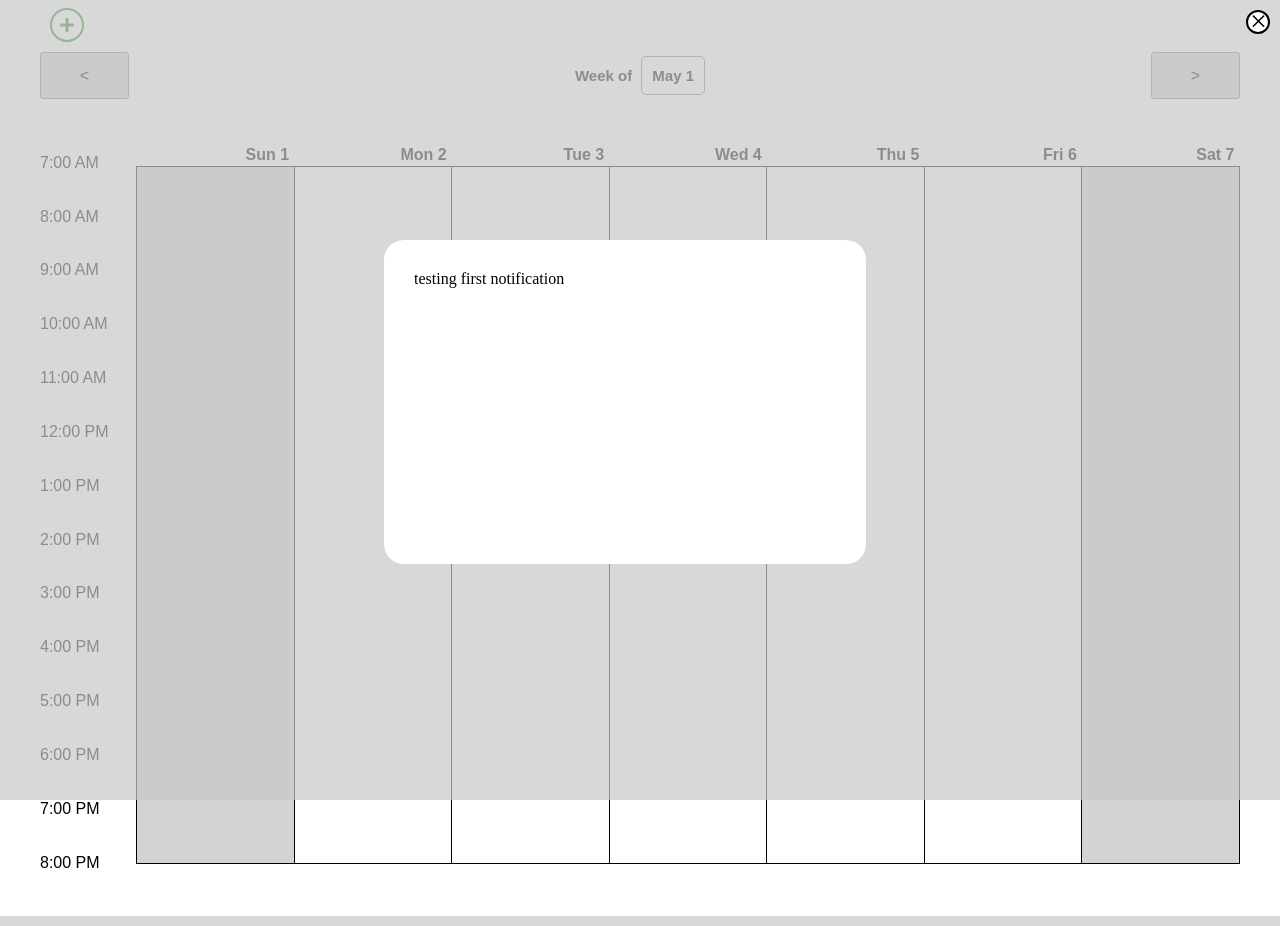
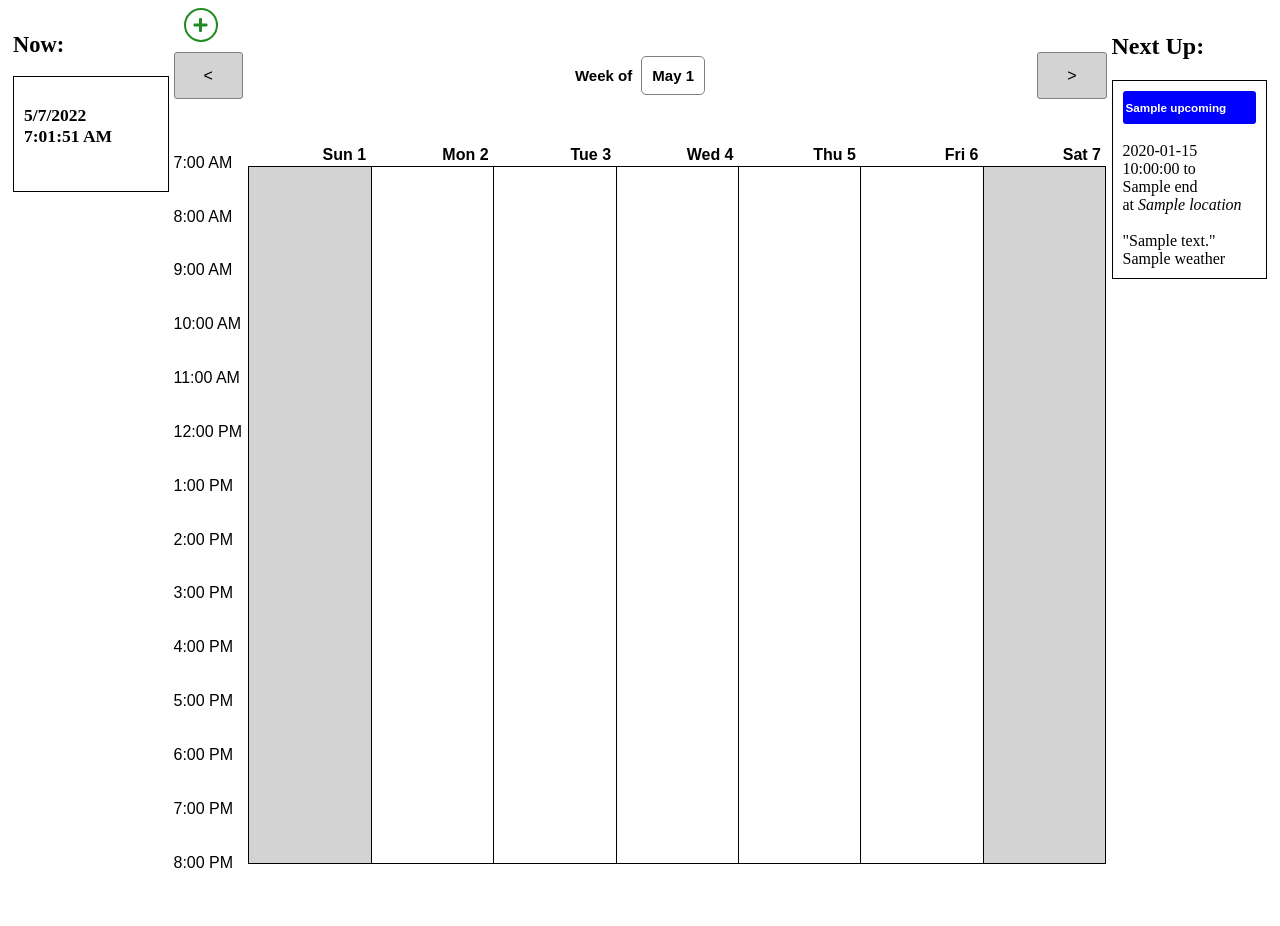
Before and after one commit to ritwika27/Personal_Digital_Assitant, a Flask app: template src/templates/calendar.html in a window 1280 px wide. Run offline with Flask 2, Linux system fonts and the light colour scheme; the template is opened without the code that fills it: most values are stand-ins (such as "Sample title", 1, 10 or a date in 2020); lists and menus that the app fills with data are empty; parts of the project's set-up code (start-up, migrations or seed data) failed here and were passed over; some libraries are stand-ins or nearby versions.

Commit message:
Put in half-finished sidepanels

```diff
--- a/src/server.py
+++ b/src/server.py
@@ -70,32 +70,29 @@
         FROM public."userData";
   """)
   events = cur.fetchall()
+  cur.execute(f"""
+        SELECT event_title, event_start_time, event_end_time, event_description, event_location, event_id
+        FROM public."userData"
+        ORDER BY event_passed DESC, event_start_time
+        FETCH FIRST ROW ONLY;
+  """);
+  upcoming = cur.fetchone()
   cur.close()
 
   def mapData(event):
     return {
       "id": event[5],
       "name": event[0],
-      "time": event[1].strftime("%d %b %Y %X"),
+      "time": event[1].strftime("%d %b %Y %H:%M"),
+      "end": event[2].strftime("%d %b %Y %H:%M"),
       "duration": (event[2] - event[1]).total_seconds() / 60,
       "location": event[4],
       "desc": event[3]
     }
+  eventData = list(map(mapData, events))
+  upcomingData = mapData(upcoming)
 
-  eventData = list(map(mapData, events))
-  """events = [
-    {
-        "name": "Potato PI",
-        "time": "23 Apr 2022 16:00:00",
-        "duration": "150",
-        "roomNum": "2116",
-        "desc": "Come learn how to power your Raspberry PI Server with nothing but a potato!",
-        "registerLink": "https://youtu.be/dQw4w9WgXcQ",
-        "registerText": "Sign up here",
-        "detailsLink": "https://youtu.be/ub82Xb1C8os"
-    }
-  ];"""
-  return render_template("calendar.html", eventData=json.dumps(eventData))
+  return render_template("calendar.html", eventData=json.dumps(eventData), upcoming=upcomingData)
 
 @app.route('/addEvent', methods=['GET', 'POST'])
 def addEvent():
--- a/src/static/styles/calendar.css
+++ b/src/static/styles/calendar.css
@@ -1,4 +1,9 @@
 /* calendar.css */
+
+#viewport {
+    display: flex;
+    flex-direction: row;
+}
 
 #calendar {
     display: flex;
@@ -228,6 +233,36 @@
     bottom: 8px;
 }
 
+.sidepanel {
+	width: 200px;
+	height: 900px;
+    position: relative;
+    align-items: center;
+    margin: 0 auto;
+    padding: 5px;
+}
+
+.sidepanel > div {
+    border: 1px solid black;
+    padding: 10px;
+}
+
+#upcoming div.event {
+    box-sizing: border-box;
+    padding: 10px 3px;
+    font-family: sans-serif;
+    font-size: 10px;
+    background-color: blue;
+    border-radius: 3px;
+    color: white;
+
+    /* Override some .event attributes */
+    position: relative;
+    cursor: auto;
+    left: auto;
+    right: auto;
+}
+
 .clickable {
     cursor: pointer;
 }
--- a/src/templates/calendar.html
+++ b/src/templates/calendar.html
@@ -50,9 +50,27 @@
     <script>
         data = {{ eventData|safe }};
     </script>
+    <script>
+        // Update the time
+        function tickClock() {
+            const now = new Date();
+            const timeString = now.toLocaleString().split(', ').join('<br>');
+            document.getElementById("currentTime").innerHTML = timeString;
+            setTimeout(tickClock, 1000);
+        }
+        window.addEventListener('load', tickClock);
+    </script>
 </head>
 <body>
 <div id="viewport">
+    <div id="current" class="sidepanel">
+        <h2>Now:</h2>
+        <div>
+            <h3 id="currentTime"></h3>
+            <br>
+            <div id="currentWeather"></div>
+        </div>
+    </div>
 
     <div id="calendar">
         <div id="addEvent" class="clickable"><i class="fas fa-plus"></i></div>
@@ -97,6 +115,18 @@
             </table>
         </div>
     </div>
+    <div id="upcoming" class="sidepanel">
+        <h2>Next Up:</h2>
+        <div>
+            <div class="event"><h3>{{ upcoming.name }}</h3></div>
+            <br>
+            <div id="upcomingTime">{{ upcoming.time }} to<br>{{ upcoming.end }}</div>
+            <div id="upcomingLoc">at <i>{{ upcoming.location }}</i></div>
+            <br>
+            <div id="upcomingDesc">"{{ upcoming.desc }}"</div>
+            <div id="upcomingWeather">{{ upcoming.weather }}</div>
+        </div>
+    </div>
 
 </div>
 </body>
```
